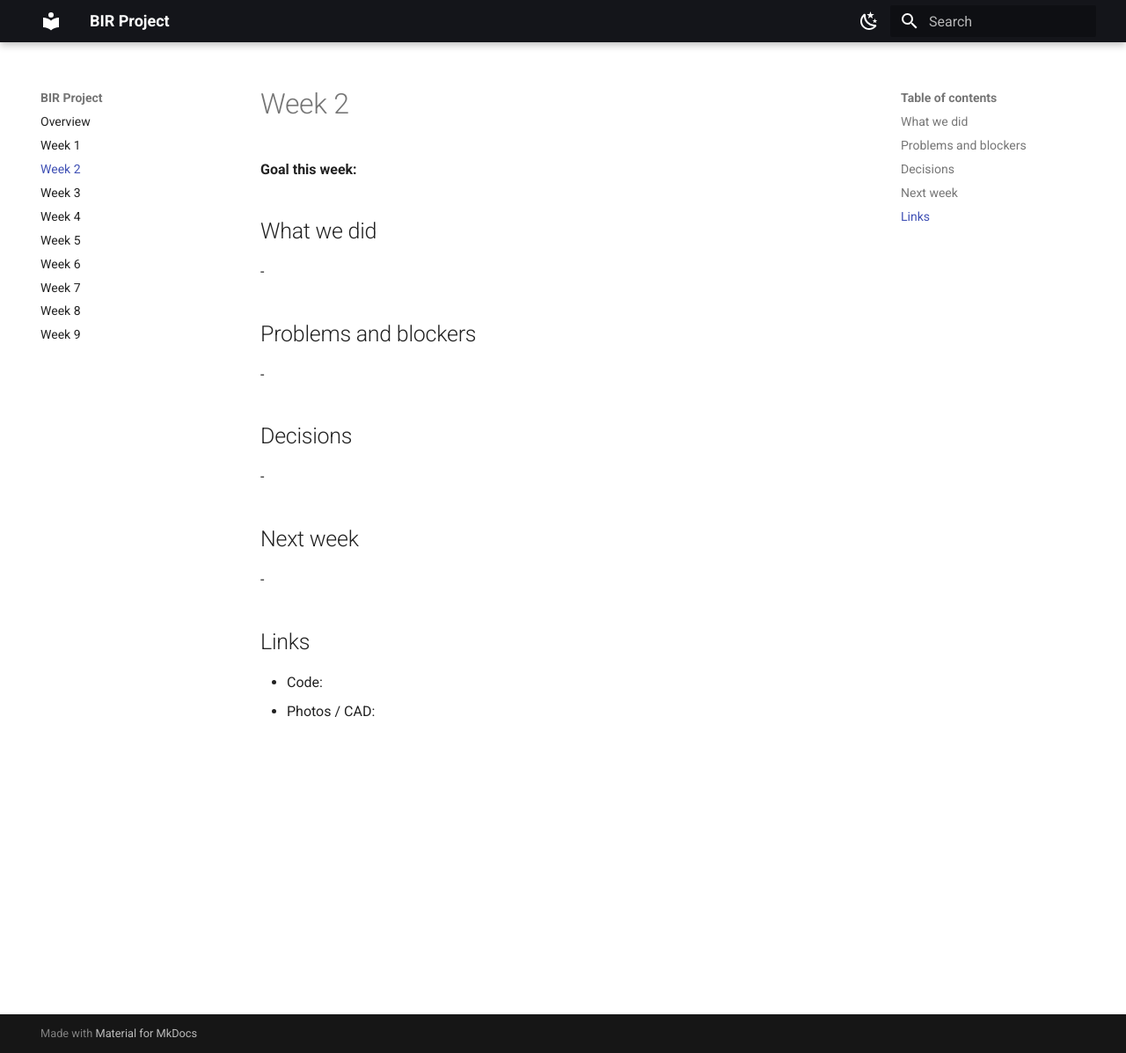
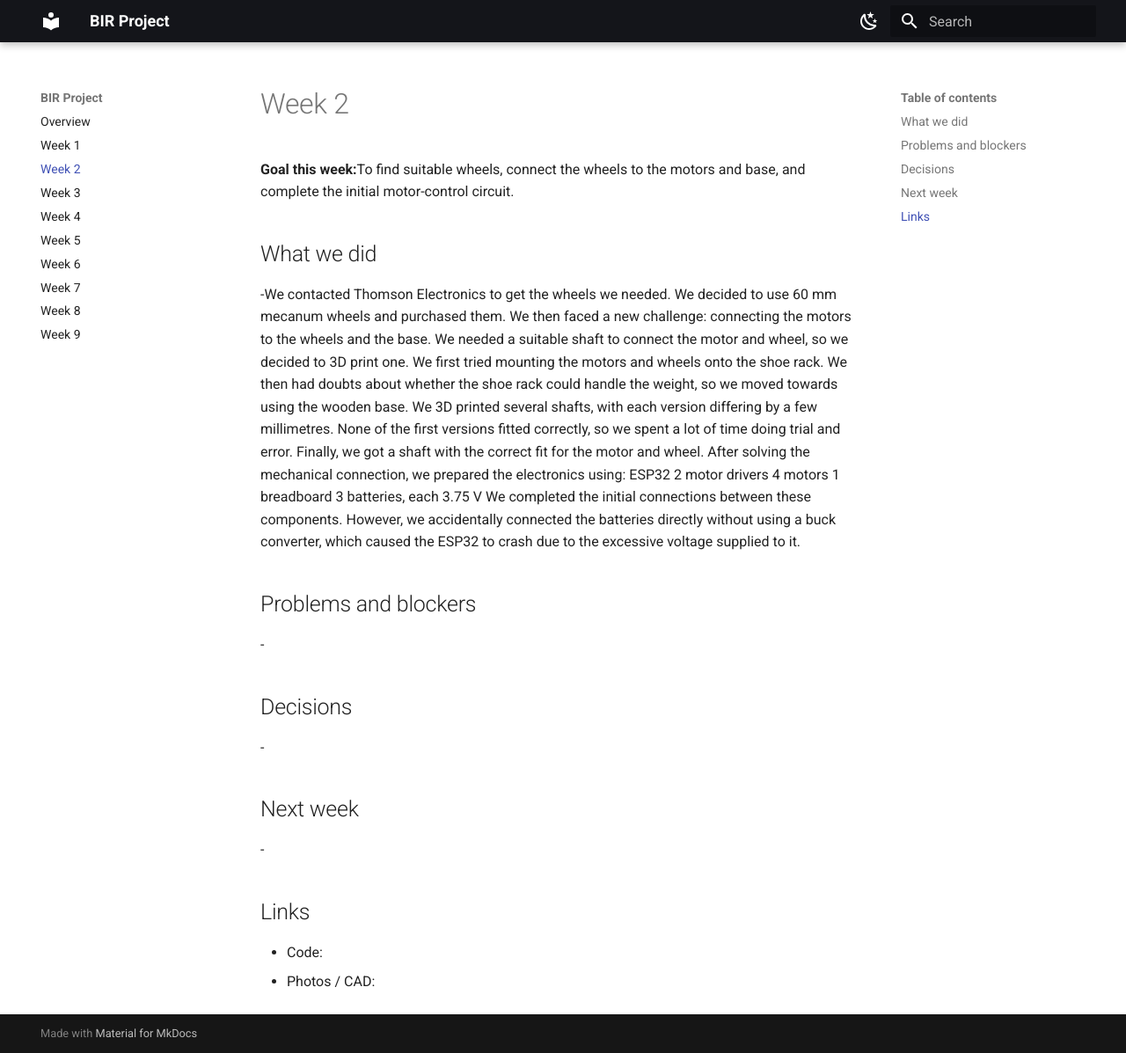
Before and after one commit to BuilderinResidencyTinkerspace/AquaNav_, an MkDocs documentation site: the page built from docs/week-02.md, in a window 1280 px wide and 1197 px high. Shown: the whole window at 88% size. Built offline with MkDocs 1.6.1 and Material for MkDocs 9.7.7, drawn with Linux system fonts in a browser that asks for light colours.

Commit message:
Update week-02.md

```diff
--- a/docs/week-02.md
+++ b/docs/week-02.md
@@ -1,10 +1,26 @@
 # Week 2
 
-**Goal this week:**
+**Goal this week:**To find suitable wheels, connect the wheels to the motors and base, and complete the initial motor-control circuit.
 
 ## What we did
 
--
+-We contacted Thomson Electronics to get the wheels we needed.
+We decided to use 60 mm mecanum wheels and purchased them.
+We then faced a new challenge: connecting the motors to the wheels and the base.
+We needed a suitable shaft to connect the motor and wheel, so we decided to 3D print one.
+We first tried mounting the motors and wheels onto the shoe rack.
+We then had doubts about whether the shoe rack could handle the weight, so we moved towards using the wooden base.
+We 3D printed several shafts, with each version differing by a few millimetres.
+None of the first versions fitted correctly, so we spent a lot of time doing trial and error.
+Finally, we got a shaft with the correct fit for the motor and wheel.
+After solving the mechanical connection, we prepared the electronics using:
+ESP32
+2 motor drivers
+4 motors
+1 breadboard
+3 batteries, each 3.75 V
+We completed the initial connections between these components.
+However, we accidentally connected the batteries directly without using a buck converter, which caused the ESP32 to crash due to the excessive voltage supplied to it.
 
 ## Problems and blockers
 
```
